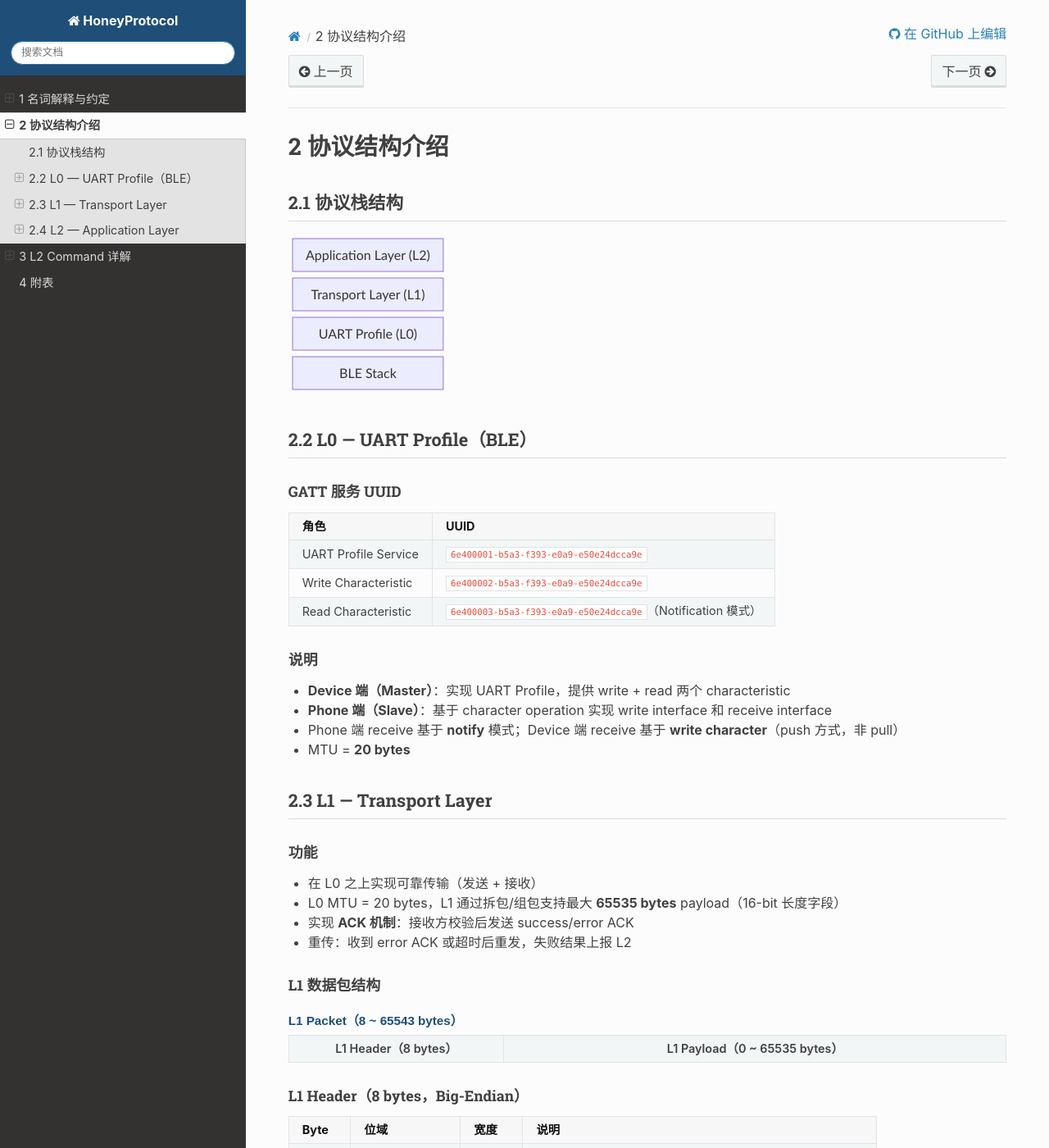
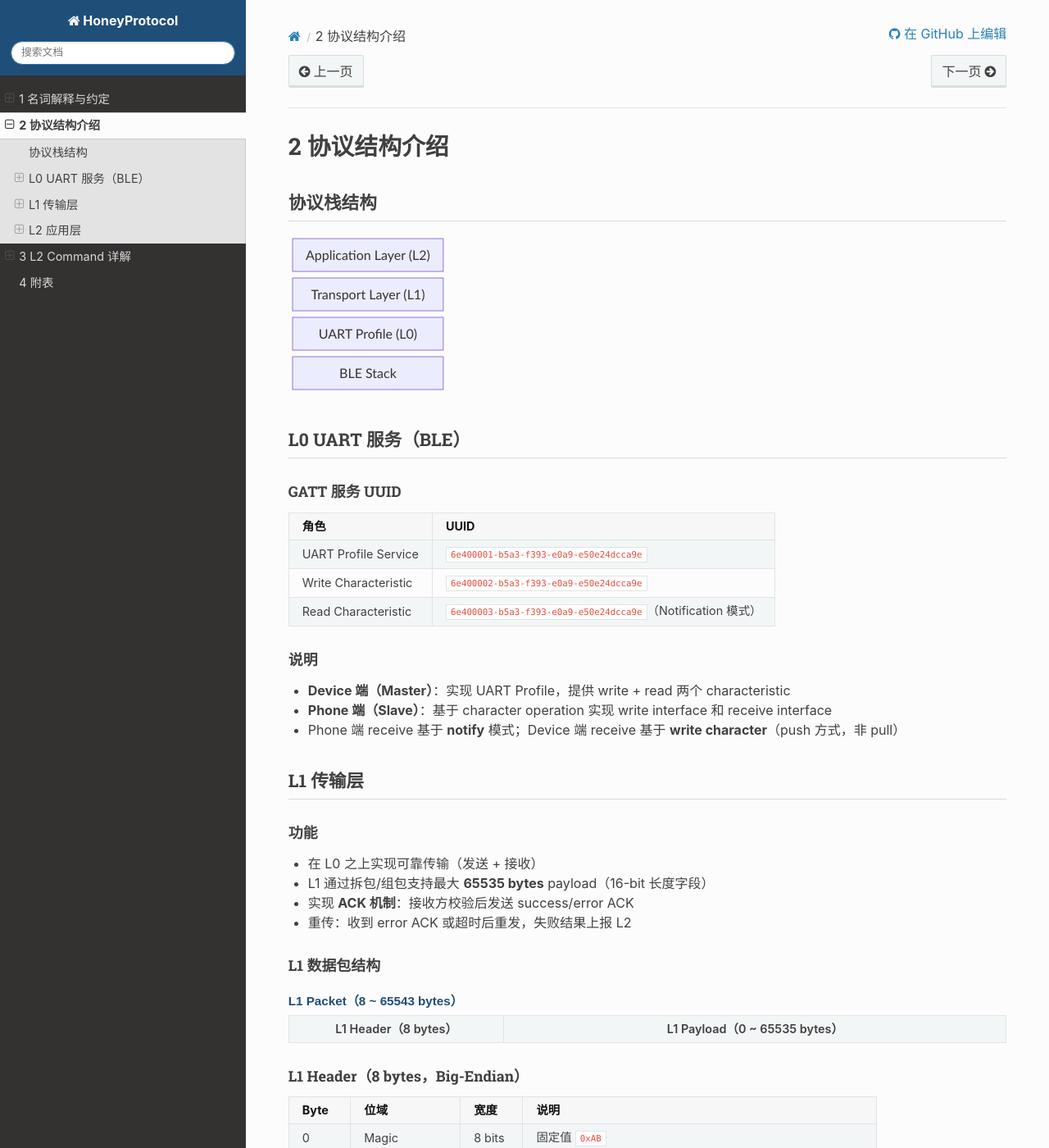
Before and after one commit to realmcu/HoneyProtocol, a Sphinx documentation site: the page built from docs/architecture.rst, in a window 1280 px wide and 1400 px high. Shown: the whole window at 82% size. Built offline with Sphinx 7.4.7 and the Read the Docs theme 3.1.0, drawn with Linux system fonts in a browser that asks for light colours; some of the changed text lies outside the part shown.

Commit message:
docs: simplify introduction headings and remove fixed MTU limit
Use concise unnumbered section titles while preserving protocol-layer anchors. Remove the fixed 20-byte MTU statements and add regression coverage.

```diff
--- a/docs/architecture.rst
+++ b/docs/architecture.rst
@@ -1,8 +1,8 @@
 2 协议结构介绍
 ==============
 
-2.1 协议栈结构
---------------
+协议栈结构
+----------
 
 .. mermaid::
 
@@ -13,8 +13,10 @@
        L0["UART Profile (L0)"]
        BLE["BLE Stack"]
 
-2.2 L0 — UART Profile（BLE）
-----------------------------
+.. _l0-uart-profile-ble:
+
+L0 UART 服务（BLE）
+-------------------
 
 GATT 服务 UUID
 ~~~~~~~~~~~~~~
@@ -35,16 +37,17 @@ GATT 服务 UUID
 -  **Device 端（Master）**\ ：实现 UART Profile，提供 write + read 两个 characteristic
 -  **Phone 端（Slave）**\ ：基于 character operation 实现 write interface 和 receive interface
 -  Phone 端 receive 基于 **notify** 模式；Device 端 receive 基于 **write character**\ （push 方式，非 pull）
--  MTU = **20 bytes**
 
-2.3 L1 — Transport Layer
-------------------------
+.. _l1-transport-layer:
+
+L1 传输层
+---------
 
 功能
 ~~~~
 
 -  在 L0 之上实现可靠传输（发送 + 接收）
--  L0 MTU = 20 bytes，L1 通过拆包/组包支持最大 **65535 bytes** payload（16-bit 长度字段）
+-  L1 通过拆包/组包支持最大 **65535 bytes** payload（16-bit 长度字段）
 -  实现 **ACK 机制**\ ：接收方校验后发送 success/error ACK
 -  重传：收到 error ACK 或超时后重发，失败结果上报 L2
 
@@ -98,8 +101,10 @@ Error ACK   1               1               0
 
 L1 版本号：\ **0**
 
-2.4 L2 — Application Layer
---------------------------
+.. _l2-application-layer:
+
+L2 应用层
+---------
 
 L2 数据包结构
 ~~~~~~~~~~~~~
--- a/docs/conventions.rst
+++ b/docs/conventions.rst
@@ -1,8 +1,8 @@
 1 名词解释与约定
 ================
 
-1.1 名词解释
-------------
+名词解释
+--------
 
 ======== ==================================================
 术语     说明
@@ -11,11 +11,11 @@
 **手机** 支持 BLE 的智能手机，也可能是 Bluetooth USB Dongle
 ======== ==================================================
 
-1.2 约定
---------
+约定
+----
 
-1.2.1 字节序
-~~~~~~~~~~~~
+字节序
+~~~~~~
 
 **本协议所有多字节字段均使用 Big-Endian（大端模式）。**
 
@@ -23,13 +23,13 @@
 
 若一个字节中包含两个值（a=0xa 占低 4 bit，b=0xb 占高 4 bit），字节流内容（二进制）为：\ ``1011 1010``\ 。
 
-1.2.2 L2 层 V-length 注意项
-~~~~~~~~~~~~~~~~~~~~~~~~~~~
+L2 层 V-length 注意项
+~~~~~~~~~~~~~~~~~~~~~
 
 | 当某 command 下某 key 的 value 为空时，v-length = 0。
 | Key Header 固定占用 **2 个字节**\ ，v-length = 0 时这 2 个字节仍须发送，不可省略。
 
-1.3 CRC16 计算范围
-------------------
+CRC16 计算范围
+--------------
 
 算法 **CRC-16/ARC**\ ：多项式 ``0x8005``\ （反射 ``0xA001``\ ），初值 ``0x0000``\ ，输入/输出均反射（refin=refout=true），无末异或（xorout=0）。\ **仅覆盖 Payload**\ ，不含 Header。空 payload（ACK 包）的 CRC 为初值 ``0x0000``\ 。自检：ASCII ``"123456789"`` → ``0xBB3D``\ 。
```
Also changed, not shown: 1 other file.
